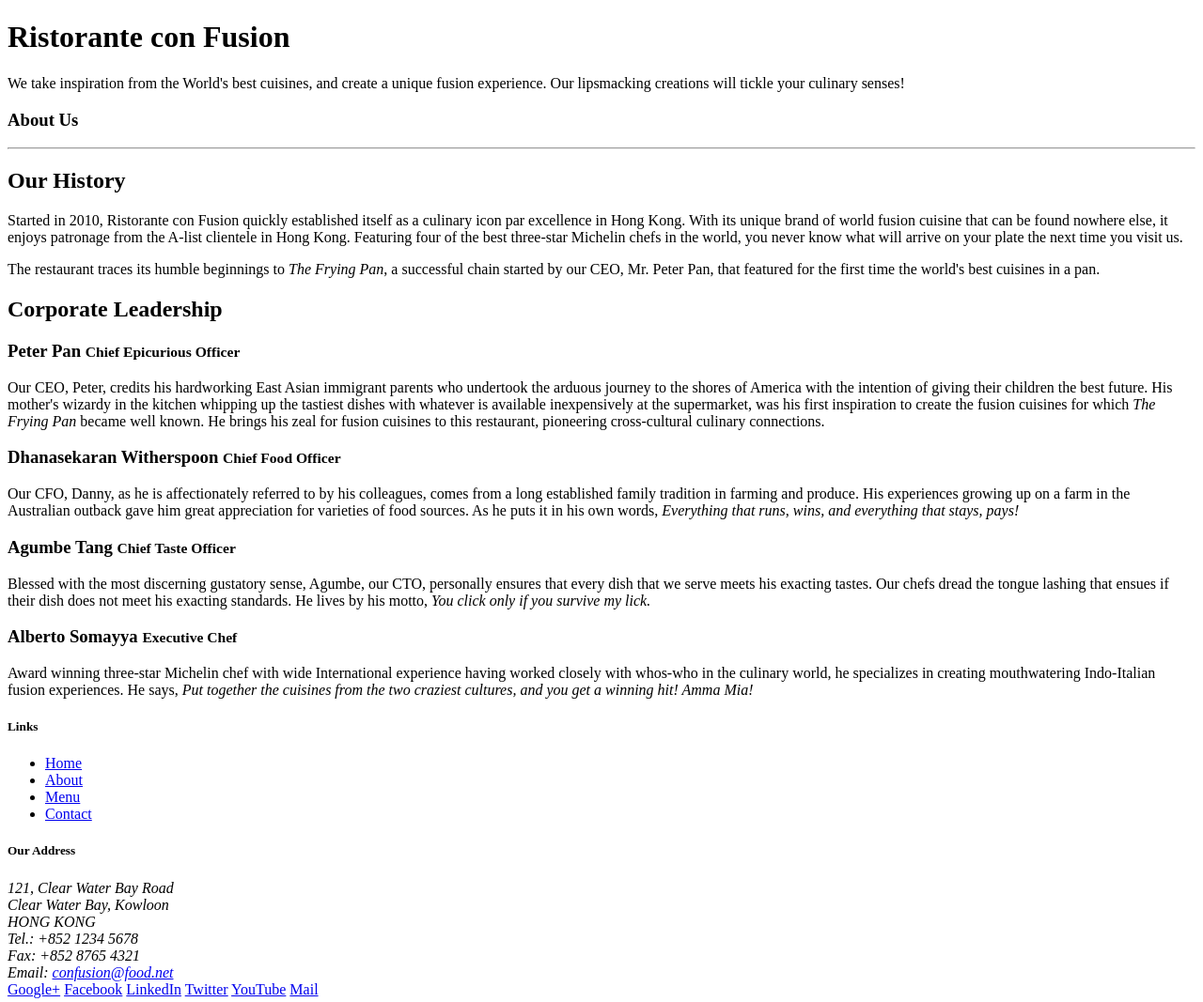
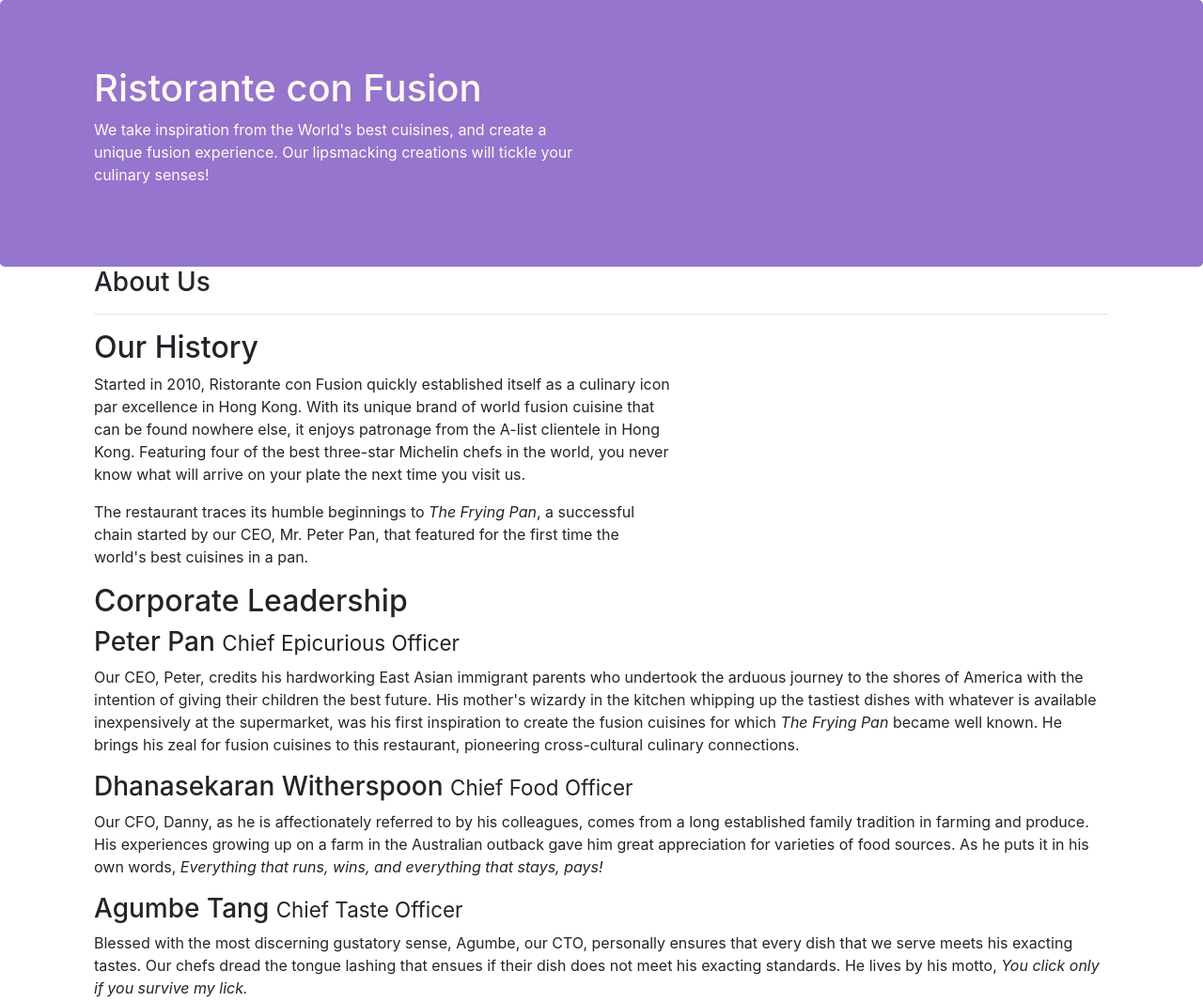
Before and after one commit to thanhtan45/Excercise-5, a website: page aboutus.html in a window 1280 px wide. Shown: the top 1067 px of the page at 94% size. Drawn offline with nearby package versions, Linux system fonts and the light colour scheme.

Commit message:
excercise5

```diff
--- a/aboutus.html
+++ b/aboutus.html
@@ -2,9 +2,12 @@
 <html lang="en">
 
 <head>
-
     <title>Ristorante Con Fusion: About Us</title>
-
+    <meta charset="utf-8">
+    <meta name="viewport" content="width=device-width, initial-scale=1, shrink-to-fit=no">
+    <meta http-equiv="x-ua-compatible" content="ie=edge">
+    <link rel="stylesheet" href="node_modules/bootstrap/dist/css/bootstrap.min.css">
+    <link rel="stylesheet" href="css/styles.css">
 </head>
 
 <body>
@@ -22,36 +25,41 @@
         </div>
     </header>
 
-    <div>
-        <div>
-            <div>
+    <div class="container">
+        <div class="row row-header">
+            <div class="col-12 ">
                 <h3>About Us</h3>
                 <hr>
             </div>
         </div>
 
-        <div>
-            <div>
+        <div class="row row-header">
+            <div class="col-12 col-sm-7">
                 <h2>Our History</h2>
-                <p>Started in 2010, Ristorante con Fusion quickly established itself as a culinary icon par excellence in Hong Kong. With its unique brand of world fusion cuisine that can be found nowhere else, it enjoys patronage from the A-list clientele in Hong Kong.  Featuring four of the best three-star Michelin chefs in the world, you never know what will arrive on your plate the next time you visit us.</p>
+                <p>Started in 2010, Ristorante con Fusion quickly established itself as a culinary icon par excellence in Hong Kong. With its unique brand of world fusion cuisine that can be found nowhere else, it enjoys patronage from the A-list clientele
+                    in Hong Kong. Featuring four of the best three-star Michelin chefs in the world, you never know what will arrive on your plate the next time you visit us.</p>
                 <p>The restaurant traces its humble beginnings to <em>The Frying Pan</em>, a successful chain started by our CEO, Mr. Peter Pan, that featured for the first time the world's best cuisines in a pan.</p>
             </div>
-            <div>
+            <div class="col-12 col-sm">
             </div>
         </div>
 
 
-        <div>
-            <div>
+        <div class="row row-header">
+            <div class="col-12">
                 <h2>Corporate Leadership</h2>
                 <h3>Peter Pan <small>Chief Epicurious Officer</small></h3>
-                <p>Our CEO, Peter, credits his hardworking East Asian immigrant parents who undertook the arduous journey to the shores of America with the intention of giving their children the best future. His mother's wizardy in the kitchen whipping up the tastiest dishes with whatever is available inexpensively at the supermarket, was his first inspiration to create the fusion cuisines for which <em>The Frying Pan</em> became well known. He brings his zeal for fusion cuisines to this restaurant, pioneering cross-cultural culinary connections.</p>
+                <p class="d-none d-sm-block">Our CEO, Peter, credits his hardworking East Asian immigrant parents who undertook the arduous journey to the shores of America with the intention of giving their children the best future. His mother's wizardy in the kitchen whipping up
+                    the tastiest dishes with whatever is available inexpensively at the supermarket, was his first inspiration to create the fusion cuisines for which <em>The Frying Pan</em> became well known. He brings his zeal for fusion cuisines to
+                    this restaurant, pioneering cross-cultural culinary connections.</p>
                 <h3>Dhanasekaran Witherspoon <small>Chief Food Officer</small></h3>
-                <p>Our CFO, Danny, as he is affectionately referred to by his colleagues, comes from a long established family tradition in farming and produce. His experiences growing up on a farm in the Australian outback gave him great appreciation for varieties of food sources. As he puts it in his own words, <em>Everything that runs, wins, and everything that stays, pays!</em></p>
+                <p class="d-none d-sm-block">Our CFO, Danny, as he is affectionately referred to by his colleagues, comes from a long established family tradition in farming and produce. His experiences growing up on a farm in the Australian outback gave him great appreciation for
+                    varieties of food sources. As he puts it in his own words, <em>Everything that runs, wins, and everything that stays, pays!</em></p>
                 <h3>Agumbe Tang <small>Chief Taste Officer</small></h3>
-                <p>Blessed with the most discerning gustatory sense, Agumbe, our CTO, personally ensures that every dish that we serve meets his exacting tastes. Our chefs dread the tongue lashing that ensues if their dish does not meet his exacting standards. He lives by his motto, <em>You click only if you survive my lick.</em></p>
+                <p class="d-none d-sm-block">Blessed with the most discerning gustatory sense, Agumbe, our CTO, personally ensures that every dish that we serve meets his exacting tastes. Our chefs dread the tongue lashing that ensues if their dish does not meet his exacting standards.
+                    He lives by his motto, <em>You click only if you survive my lick.</em></p>
                 <h3>Alberto Somayya <small>Executive Chef</small></h3>
-                <p>Award winning three-star Michelin chef with wide International experience having worked closely with whos-who in the culinary world, he specializes in creating mouthwatering Indo-Italian fusion experiences. He says, <em>Put together the cuisines from the two craziest cultures, and you get a winning hit! Amma Mia!</em></p>
+                <p class="d-none d-sm-block">Award winning three-star Michelin chef with wide International experience having worked closely with whos-who in the culinary world, he specializes in creating mouthwatering Indo-Italian fusion experiences. He says, <em>Put together the cuisines from the two craziest cultures, and you get a winning hit! Amma Mia!</em></p>
             </div>
         </div>
 
@@ -99,6 +107,11 @@
         </div>
     </footer>
 
+    <script src="node_modules/jquery/dist/jquery.slim.min.js"></script>
+    <script src="node_modules/popper.js/dist/umd/popper.min.js"></script>
+    <script src="node_modules/bootstrap/dist/js/bootstrap.min.js"></script>
+
+
 </body>
 
 </html>
--- a/css/styles.css
+++ b/css/styles.css
@@ -11,7 +11,7 @@
 }
 
 .footer {
-    background-color: #98cde8;
+    background-color: #c0a8e9;
     margin: 0px auto;
     padding: 20px 0px 20px 0px;
 }
```
Also changed, not shown: 2 other files. Lines whose indentation alone changed are shown as unchanged.
